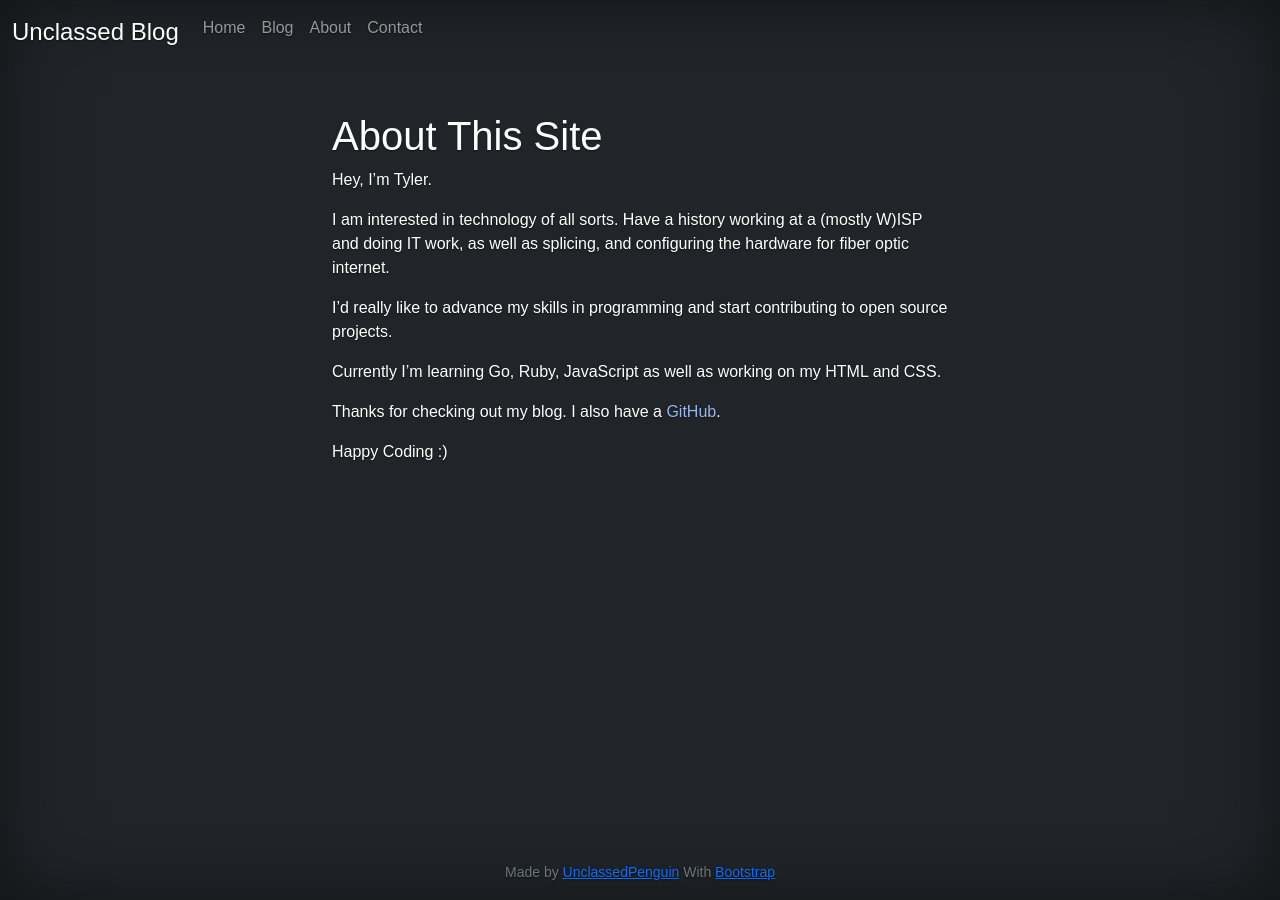
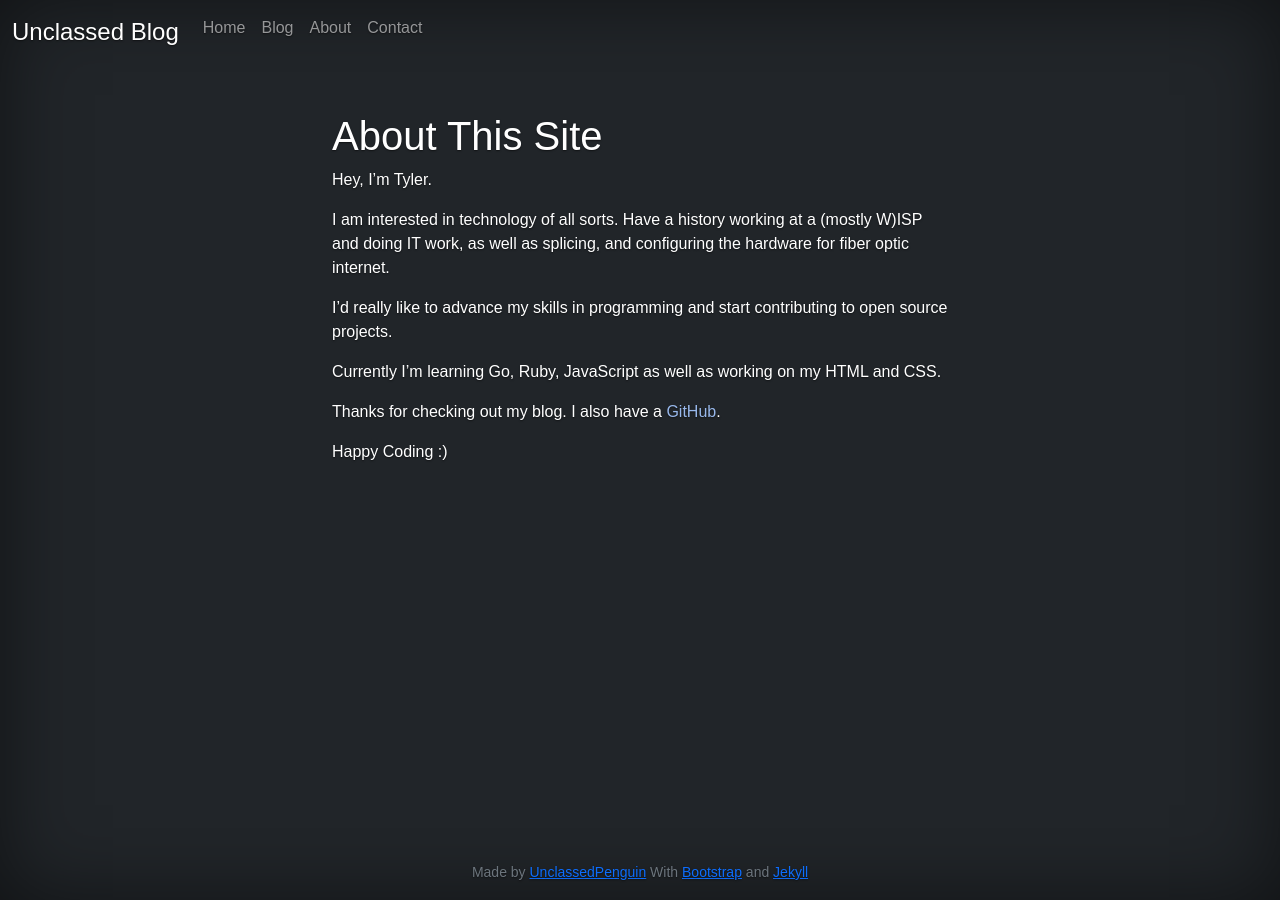
Before and after one commit to UnclassedPenguin/jekyllsite, a Jekyll site: the page built from about.md, in a window 1280 px wide. Built offline with Jekyll 4.4.1, drawn with Linux system fonts in a browser that asks for light colours.

Commit message:
move footer to include

```diff
--- a/_includes/footer.html
+++ b/_includes/footer.html
@@ -1,3 +1,3 @@
-<div class="footer">
-	Thanks for visiting
-</div>
+    <footer class="footer mt-auto py-3 text-center">
+          <span class="text-muted"><small>Made by <a href="https://github.com/unclassedpenguin" target="_blank">UnclassedPenguin</a> With <a   href="https://getbootstrap.com" target="_blank">Bootstrap</a> and <a href="https://jekyllrb.com/" target ="_blank">Jekyll</a></small></span>
+    </footer>
--- a/_layouts/cover.html
+++ b/_layouts/cover.html
@@ -31,7 +31,7 @@
   </head>
   <body class="d-flex h-100 text-center text-white bg-dark">
 	  <div class="wrapper d-flex w-100 h-100">
-<div class="cover-container d-flex w-100 h-100 p-3 mx-auto flex-column">
+<div class="cover-container d-flex w-100 h-100 px-3 pt-3 mx-auto flex-column">
   <header class="mb-auto">
     <div>
 		<h3 class="float-md-start mb-0">{{ site.name }}</h3>
@@ -55,10 +55,8 @@
     </p>
   </main>
 
-  <footer class="mt-auto text-white-50">
-	            <span class="text-muted"><small>Made by <a href="https://github.com/unclassedpenguin">UnclassedPenguin</a> With <a   href="https://getbootstrap.com">Bootstrap</a></small></span>
+ {% include footer.html %}
 
-  </footer>
 </div>
 
     <script src="https://cdn.jsdelivr.net/npm/bootstrap@5.1.3/dist/js/bootstrap.bundle.min.js" integrity="sha384-              ka7Sk0Gln4gmtz2MlQnikT1wXgYsOg+OMhuP+IlRH9sENBO0LRn5q+8nbTov4+1p" crossorigin="anonymous"></script>
--- a/_layouts/default.html
+++ b/_layouts/default.html
@@ -44,9 +44,8 @@
 			{{content}}
 		</div>
 	</main>
-	<footer class="footer mt-auto py-3 text-center">
-		  <span class="text-muted"><small>Made by <a href="https://github.com/unclassedpenguin">UnclassedPenguin</a> With <a href="https://getbootstrap.com">Bootstrap</a></small></span>
-	</footer>
+
+	{% include footer.html %}
 
     <script src="https://cdn.jsdelivr.net/npm/bootstrap@5.1.3/dist/js/bootstrap.bundle.min.js" integrity="sha384-ka7Sk0Gln4gmtz2MlQnikT1wXgYsOg+OMhuP+IlRH9sENBO0LRn5q+8nbTov4+1p" crossorigin="anonymous"></script>
 
```
